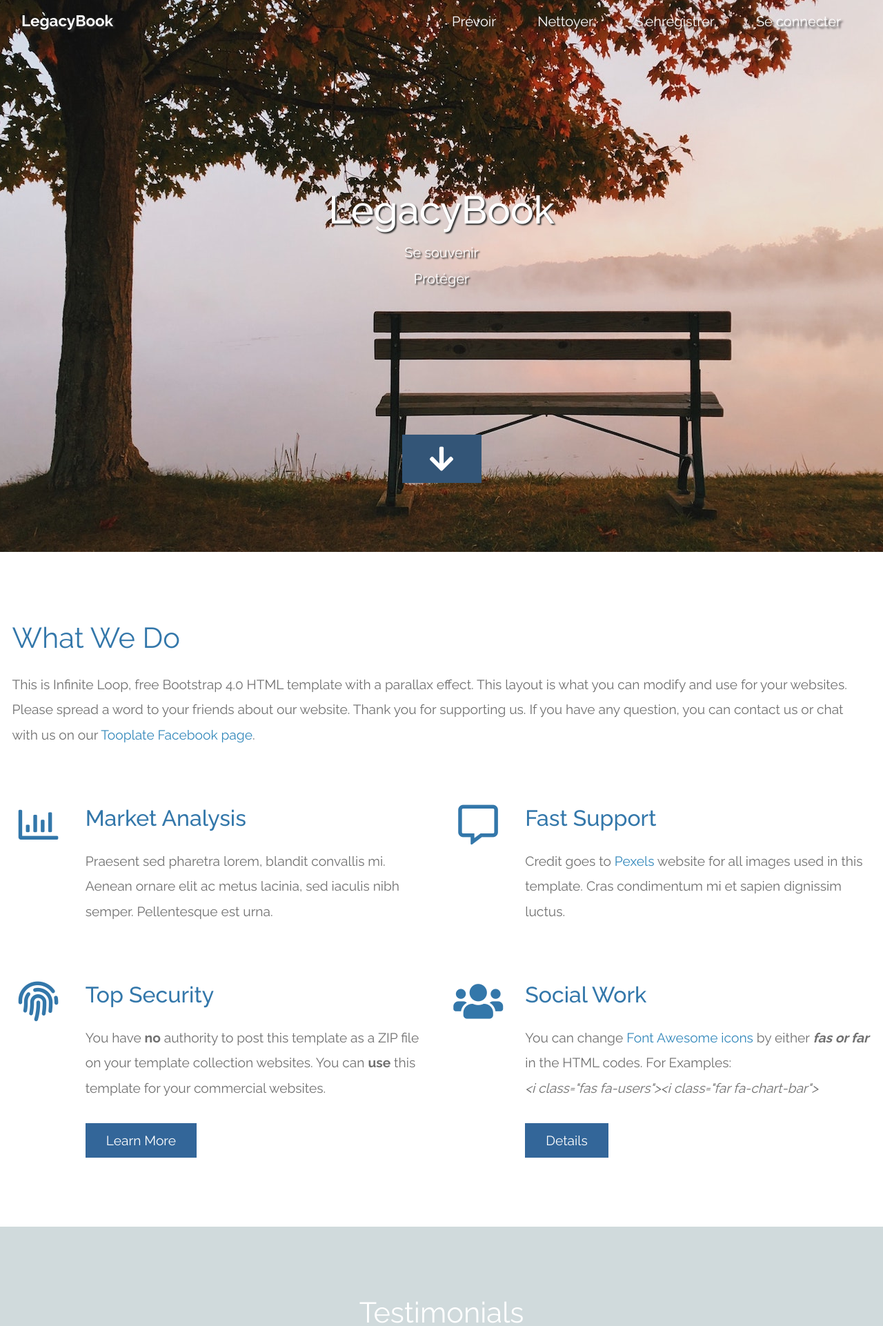
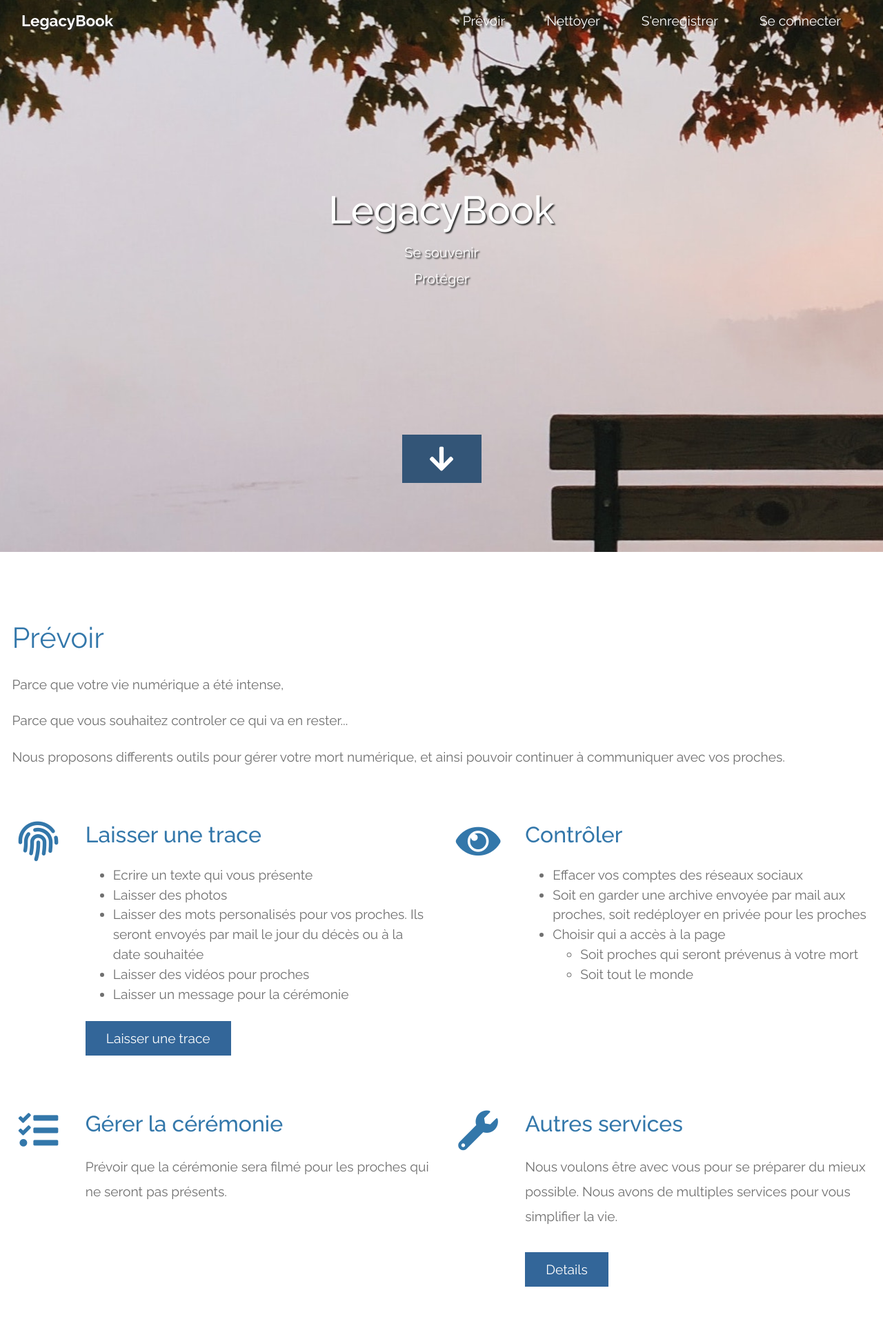
Before and after one commit to romgar/legacybook-server, a Django app: page / in a window 1280 px wide. Shown: the top 1922 px of the page at 69% size. Run offline with Django 3.2, Linux system fonts and the light colour scheme; some libraries are stand-ins or nearby versions.

Commit message:
Updates homepage by removing some of the template initial content to replace with more relevant one.

```diff
--- a/legacybook_server/marketing/templates/marketing/index.html
+++ b/legacybook_server/marketing/templates/marketing/index.html
@@ -12,11 +12,16 @@
     <meta name="viewport" content="width=device-width, initial-scale=1.0" />
     <meta http-equiv="X-UA-Compatible" content="ie=edge" />
     <title>LegacyBook</title>
+    {% block css %}
     <link rel="stylesheet" href="{% static "global/fontawesome-5.5/css/all.min.css" %}" />
     <link rel="stylesheet" href="{% static "global/slick/slick.css" %}" />
     <link rel="stylesheet" href="{% static "global/slick/slick-theme.css" %}" />
     <link rel="stylesheet" href="{% static "global/magnific-popup/magnific-popup.css" %}" />
     <link rel="stylesheet" href="{% static "global/css/tooplate-infinite-loop.css" %}" />
+    <link rel="stylesheet" href="{% static "global/css/legacybook.css" %}" />
+    {% block extra-css %}
+    {% endblock extra-css %}
+    {% endblock css %}
 <!--
 Tooplate 2117 Infinite Loop
 https://www.tooplate.com/view/2117-infinite-loop
@@ -25,9 +30,7 @@
   </head>
   <body>
 
-    <!-- Hero section -->
-    <section id="infinite" class="text-white tm-font-big tm-parallax">
-      <!-- Navigation -->
+    {% block navigation %}
     <nav class="navbar navbar-expand-md tm-navbar" id="tmNav">
       <div class="container">
         <div class="tm-next">
@@ -39,6 +42,7 @@
         </button>
         <div class="collapse navbar-collapse" id="navbarSupportedContent">
           <ul class="navbar-nav ml-auto">
+            {% block navigation-links %}
               <li class="nav-item">
                 <a class="nav-link tm-nav-link" href="{% url 'marketing:foresee' %}">Prévoir</a>
               </li>
@@ -61,12 +65,22 @@
                 </li>
                 {% endif %}
               </li>
+            {% endblock navigation-links %}
           </ul>
         </div>
       </div>
     </nav>
+    {% endblock navigation %}
 
+    <section id="main-content">
+    {% block main-content %}
+    <!-- Hero section -->
+    <section id="infinite" class="text-white tm-font-big tm-parallax">
+      <!-- Navigation -->
+
+      <div class="container">
       {% block above-the-fold-content %}
+
       <div class="text-center tm-hero-text-container">
         <div class="tm-hero-text-container-inner">
 
@@ -84,44 +98,66 @@
         </a>
       </div>
       {% endblock above-the-fold-content %}
+    </div>
     </section>
 
     {% block extra-content %}
     <section id="whatwedo" class="tm-section-pad-top">
 
       <div class="container">
-
         <div class="row tm-content-box"><!-- first row -->
           <div class="col-lg-12 col-xl-12">
               <div class="tm-intro-text-container">
-                        <h2 class="tm-text-primary mb-4 tm-section-title">What We Do</h2>
+                  <h2 class="tm-text-primary mb-4 tm-section-title">Prévoir</h2>
                   <p class="mb-4 tm-intro-text">
-                          This is Infinite Loop, free Bootstrap 4.0 HTML template with a parallax effect. This layout is what you can modify and use for your websites. Please spread a word to your friends about our website. Thank you for supporting us. If you have any question, you can contact us or chat with us on our <a href="https://fb.com/tooplate">Tooplate Facebook page</a>.</p>
+                    <p>Parce que votre vie numérique a été intense,</p>
+                    <p>Parce que vous souhaitez controler ce qui va en rester...</p>
+                    <p>Nous proposons differents outils pour gérer votre mort numérique, et ainsi pouvoir continuer à communiquer avec vos proches.</p>
+                    </p>
               </div>
           </div>
-
         </div><!-- first row -->
 
             <div class="row tm-content-box"><!-- second row -->
         		<div class="col-lg-1">
-                    <i class="far fa-3x fa-chart-bar text-center tm-icon"></i>
+                <i class="fas fa-3x fa-fingerprint text-center tm-icon"></i>
                 </div>
                 <div class="col-lg-5">
                     <div class="tm-intro-text-container">
-                        <h2 class="tm-text-primary mb-4">Market Analysis</h2>
+                        <h2 class="tm-text-primary mb-4">Laisser une trace</h2>
                         <p class="mb-4 tm-intro-text">
-                          Praesent sed pharetra lorem, blandit convallis mi. Aenean ornare elit ac metus lacinia, sed iaculis nibh semper. Pellentesque est urna.</p>
+                          <ul>
+                          <li>Ecrire un texte qui vous présente</li>
+                        <li>Laisser des photos</li>
+                        <li>Laisser des mots personalisés pour vos proches. Ils seront envoyés par mail le jour du décès ou à la date souhaitée</li>
+                        <li>Laisser des vidéos pour proches</li>
+                        <li>Laisser un message pour la cérémonie</li>
+                      </ul>
+                      <div class="tm-continue">
+                        <a href="#testimonials" class="tm-intro-text tm-btn-primary">Laisser une trace</a>
+                    </div>
                     </div>
                 </div>
 
                 <div class="col-lg-1">
-                    <i class="far fa-3x fa-comment-alt text-center tm-icon"></i>
+                    <i class="fas fa-3x fa-eye text-center tm-icon"></i>
                 </div>
                 <div class="col-lg-5">
                     <div class="tm-intro-text-container">
-                        <h2 class="tm-text-primary mb-4">Fast Support</h2>
+                        <h2 class="tm-text-primary mb-4">Contrôler</h2>
                         <p class="mb-4 tm-intro-text">
-                          Credit goes to <a rel="nofollow" href="https://www.pexels.com">Pexels</a> website for all images used in this template. Cras condimentum mi et sapien dignissim luctus.</p>
+                          <ul>
+                          <li>Effacer vos comptes des réseaux sociaux</li>
+                        <li>Soit en garder une archive envoyée par mail aux proches, soit redéployer en privée pour les proches</li>
+                        <li>Choisir qui a accès à la page
+                          <ul>
+                              <li>Soit proches qui seront prévenus à votre mort</li>
+                              <li>Soit tout le monde</li>
+                          </ul>
+                        </li>
+
+                      </ul>
+
                     </div>
                 </div>
 
@@ -129,30 +165,25 @@
 
             <div class="row tm-content-box"><!-- third row -->
         		<div class="col-lg-1">
-                    <i class="fas fa-3x fa-fingerprint text-center tm-icon"></i>
+                    <i class="fas fa-3x fa-tasks text-center tm-icon"></i>
                 </div>
                 <div class="col-lg-5">
                     <div class="tm-intro-text-container">
-                        <h2 class="tm-text-primary mb-4">Top Security</h2>
+                        <h2 class="tm-text-primary mb-4">Gérer la cérémonie</h2>
                         <p class="mb-4 tm-intro-text">
-                      You have <strong>no</strong> authority to post this template as a ZIP file on your template collection websites. You can <strong>use</strong> this template for your commercial websites.</p>
-
-                          <div class="tm-continue">
-                            <a href="#testimonials" class="tm-intro-text tm-btn-primary">Learn More</a>
-                        </div>
+                          Prévoir que la cérémonie sera filmé pour les proches qui ne seront pas présents.
+                          </p>
                     </div>
                 </div>
 
                 <div class="col-lg-1">
-                    <i class="fas fa-3x fa-users text-center tm-icon"></i>
+                    <i class="fas fa-3x fa-wrench text-center tm-icon"></i>
                 </div>
                 <div class="col-lg-5">
                     <div class="tm-intro-text-container">
-                      <h2 class="tm-text-primary mb-4">Social Work</h2>
+                      <h2 class="tm-text-primary mb-4">Autres services</h2>
                         <p class="mb-4 tm-intro-text">
-                      You can change <a href="https://fontawesome.com/icons?d=gallery">Font Awesome icons</a> by either <b><em>fas or far</em></b> in the HTML codes. For Examples:<br>
-                      <em>&lt;i class=&quot;fas fa-users&quot;&gt;&lt;i class=&quot;far fa-chart-bar&quot;&gt;</em> </p>
-
+                        Nous voulons être avec vous pour se préparer du mieux possible. Nous avons de multiples services pour vous simplifier la vie.
                           <div class="tm-continue">
                             <a href="#testimonials" class="tm-intro-text tm-btn-primary">Details</a>
                         </div>
@@ -160,25 +191,23 @@
                 </div>
 
             </div><!-- third row -->
-
         </div>
-
     </section>
 
     <section id="testimonials" class="tm-section-pad-top tm-parallax-2">
       <div class="container tm-testimonials-content">
         <div class="row">
           <div class="col-lg-12 tm-content-box">
-            <h2 class="text-white text-center mb-4 tm-section-title">Testimonials</h2>
+            <h2 class="text-white text-center mb-4 tm-section-title">Nettoyer</h2>
             <p class="mx-auto tm-section-desc text-center">
-                Nulla dictum sem non eros euismod, eu placerat tortor lobortis. Suspendisse id velit eu libero pellentesque interdum. Etiam quis congue eros.
+                De Facebook à Twitter, en passant par Instagram ou Pinterest, nous nous occupons de tout. Vous êtes en contrôle du futur numérique du défunt.
               </p>
             <div class="mx-auto tm-gallery-container tm-gallery-container-2">
               <div class="tm-testimonials-carousel">
                 <figure class="tm-testimonial-item">
-                  <img src="{% static "global/img/testimonial-img-01.jpg" %}" alt="Image" class="img-fluid mx-auto">
-                  <blockquote>This background image includes a semi-transparent overlay layer. This section also has a parallax image effect.</blockquote>
-                  <figcaption>Catherine Win (Designer)</figcaption>
+                  <img src="{% static "global/img/facebook-icon.png" %}" alt="Image" class="img-fluid mx-auto">
+                  <blockquote>Nous passons le compte Facebook en mode commémoration. Vous avez toujours accès à toutes les données.</blockquote>
+                  <figcaption>Effectif en 2 jours.</figcaption>
                 </figure>
 
                 <figure class="tm-testimonial-item">
@@ -369,11 +398,17 @@
     </section>
     {% endblock extra-content %}
 
+    {% endblock main-content %}
+    </section>
+
+    {% block js %}
     <script src="{% static "global/js/jquery-1.9.1.min.js" %}"></script>
     <script src="{% static "global/slick/slick.min.js" %}"></script>
     <script src="{% static "global/magnific-popup/jquery.magnific-popup.min.js" %}"></script>
     <script src="{% static "global/js/easing.min.js" %}"></script>
     <script src="{% static "global/js/jquery.singlePageNav.min.js" %}"></script>
+    {% block extra-js %}
+    {% endblock extra-js %}
     <script>
 
       function getOffSet(){
@@ -406,7 +441,7 @@
         multiplier = typeof multiplier !== 'undefined' ? multiplier : 0.5;
         multiplier = 1 - multiplier;
         var $doc = $(document);
-        // $object.css({"background-attatchment" : "fixed"});
+        $object.css({"background-attatchment" : "fixed"});
 
         if(forceSet) {
           setParallaxPosition($doc, multiplier, $object);
@@ -538,5 +573,6 @@
         });
       });
     </script>
+    {% endblock js %}
   </body>
 </html>
--- a/static/global/css/tooplate-infinite-loop.css
+++ b/static/global/css/tooplate-infinite-loop.css
@@ -270,7 +270,7 @@
 /* Testimonials */
 #testimonials {
   color: white;
-  background-image: url(../img/infinite-loop-02.jpg);
+  background-image: url(../img/charles-deluvio-E3IcPzvtawE-unsplash.jpg);
   background-size: cover;
   background-repeat: no-repeat;
   background-size: 100%;
@@ -279,7 +279,7 @@
 
 @media (max-width: 991px) {
   #testimonials {
-    background-image: url(../img/infinite-loop-02-mobile.jpg);
+    background-image: url(../img/charles-deluvio-E3IcPzvtawE-unsplash.jpg);
   }
 }
 
@@ -516,7 +516,7 @@
 #contact {
   color: white;
   background-color: #001828;
-  background-image: url(../img/infinite-loop-03.jpg);
+  background-image: url(../img/chad-madden-7HuBEZaehSE-unsplash.jpg);
   background-position: center;
   background-repeat: no-repeat;
   min-height: 980px;
```
Also changed, not shown: static/global/img/aaron-burden-Zl8zGdnNcP8-unsplash-2.jpg, static/global/img/charles-deluvio-E3IcPzvtawE-unsplash.jpg (added), static/global/img/facebook-icon.png (added), 1 other file. Lines whose indentation alone changed are shown as unchanged.
